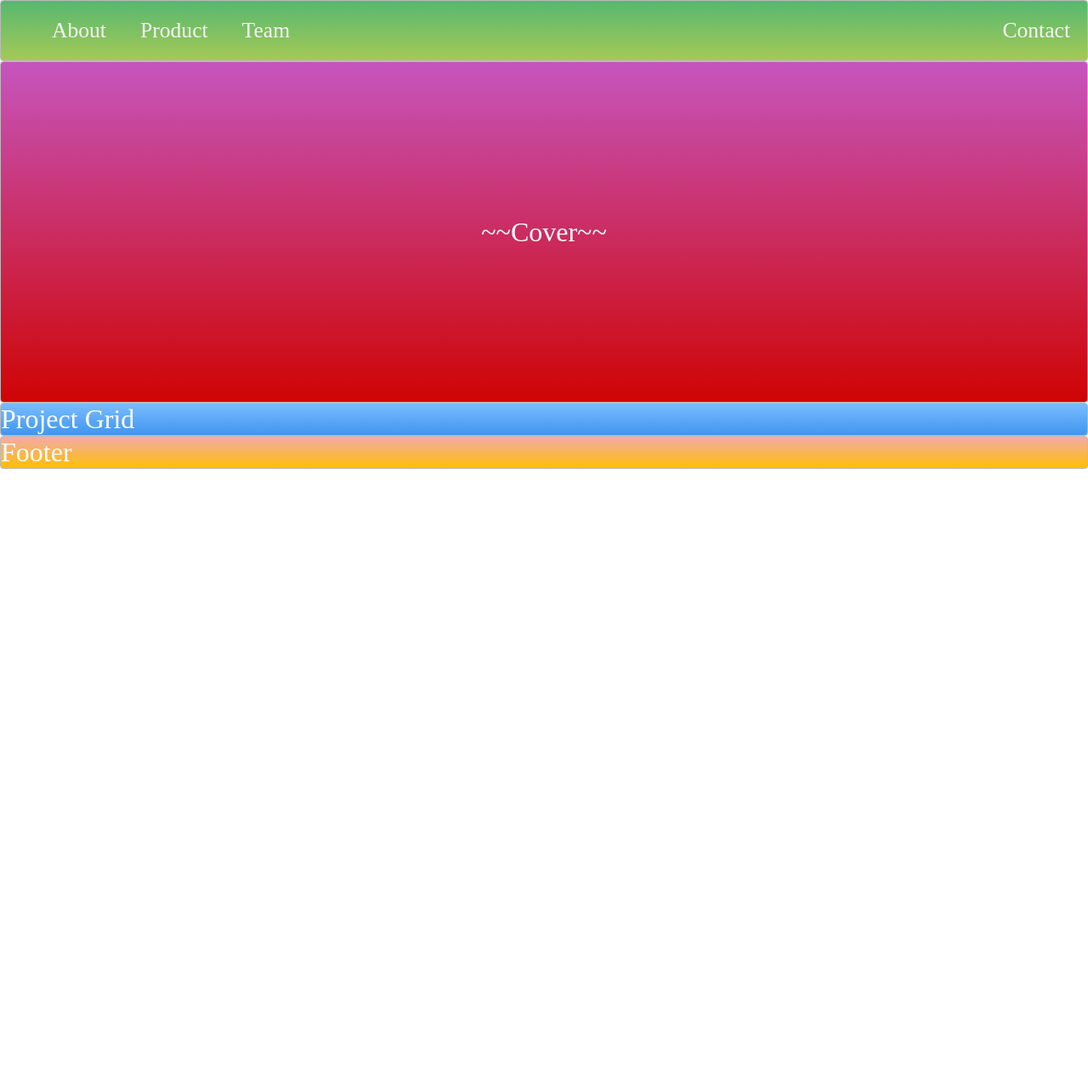
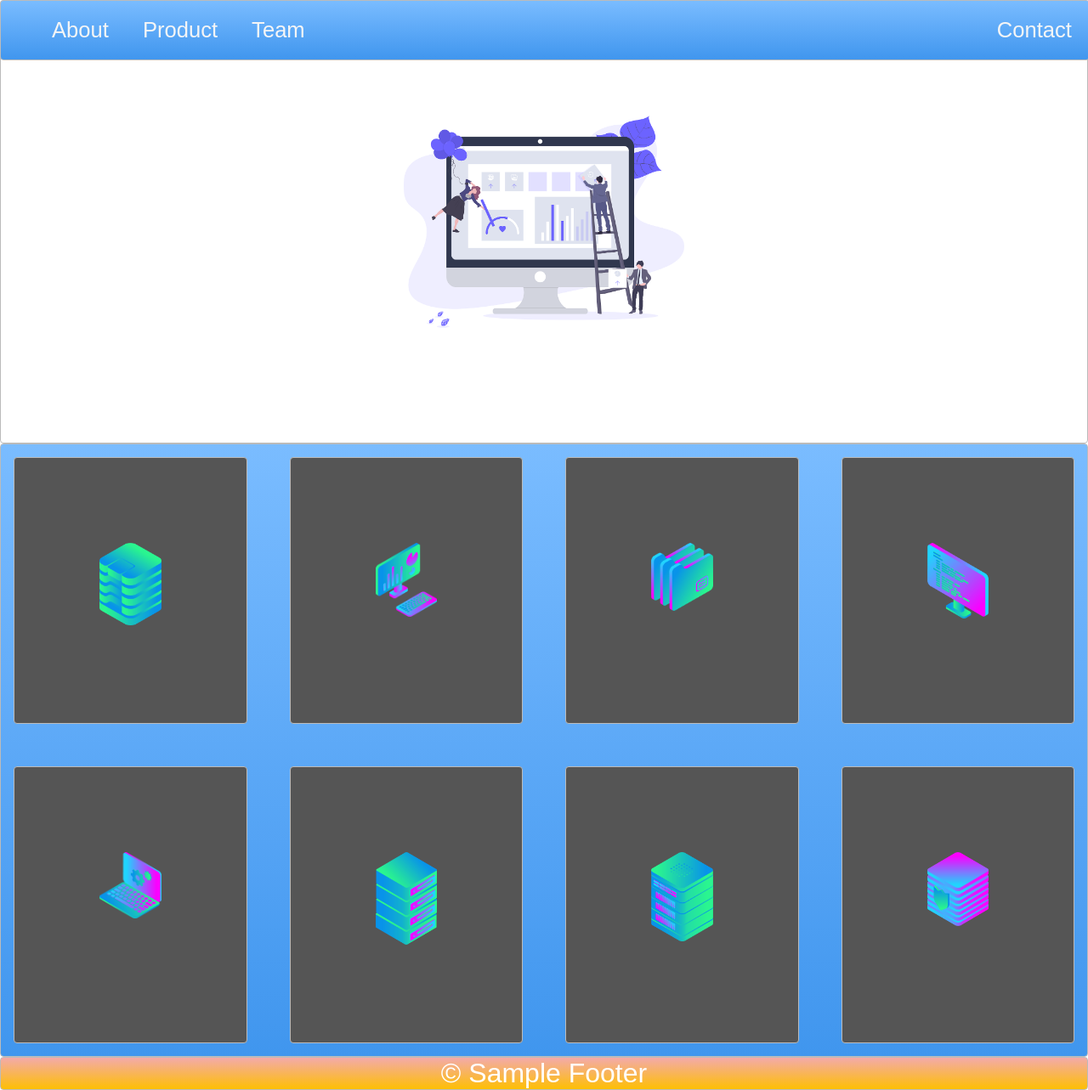
Before and after one commit to amanbijalwan/Webpage-Layout-01, a plain HTML site: page index.html in a window 1280 px wide. Shown: the whole page at 85% size. Before the commit the page ends 800 px from the top, so only its background shows below. Drawn offline with Linux system fonts and the light colour scheme.

Commit message:
Changes to main files, improved layouts.

```diff
--- a/index.html
+++ b/index.html
@@ -5,7 +5,7 @@
   <link rel="stylesheet" type="text/css" href="./style.css">
 </head>
 <body>
-  <nav class="zone green">
+  <nav class="zone blue sticky">
     <ul class="main-nav">
       <li><a href="">About</a></li>
       <li><a href="">Product</a></li>
@@ -13,8 +13,19 @@
       <li class="push"><a href="">Contact</a></li>
     </ul>
   </nav>
-  <div class="container zone red">~~Cover~~</div>
-  <div class="zone blue">Project Grid</div>
-  <div class="zone yellow">Footer</div>
+  <div class="container zone"><img class="cover" src="./img/undraw.png"></div>
+  <div class="zone blue grid-wrapper">
+    <div class="box zone"><img src="./img/data_storage_2_2.png"></div>
+    <div class="box zone"><img src="./img/desktop_analytics_2.png"></div>
+    <div class="box zone"><img src="./img/files_2.png"></div>
+    <div class="box zone"><img src="./img/monitor_coding_2.png"></div>
+    <div class="box zone"><img src="./img/monitor_settings_2.png"></div>
+    <div class="box zone"><img src="./img/server_2_2.png"></div>
+    <div class="box zone"><img src="./img/server_3.png"></div>
+    <div class="box zone"><img src="./img/server_safe_2.png"></div>
+    <!--<div class="box zone"><img src="./img/undraw.png"></div>-->
+
+  </div>
+  <footer class="zone yellow">&copy; Sample Footer</footer>
 </body>
 </html>
--- a/style.css
+++ b/style.css
@@ -1,5 +1,6 @@
 body{
     margin: auto 0;
+    font-family: Arial, Helvetica, sans-serif;
 }
 
 .zone {
@@ -23,6 +24,12 @@ body{
 
 
 /* NAV BAR */
+
+.sticky{
+    position: fixed;
+    top: 0;
+    width: 100%;
+}
 
 .main-nav{
     display: flex;
@@ -51,13 +58,48 @@ a{
     margin-left: auto;
 }
 
+
 /* COVER */
 
 .container{
     display: flex;
     align-items: center;
     justify-content: center;
-    height: 50vh;
+    height: 65vh;
+}
+
+.cover{
+    width: 25rem;
+}
+
+/* GRID */
+
+.grid-wrapper{
+    display: grid;
+    grid-gap: 20px;
+    grid-template-columns: repeat(auto-fill, minmax(300px, 1fr));
+
+}
+
+.box > img{
+    width: 100%;
+}
+
+.box{
+    background-color: #555;
+    padding: 100px;
+    margin: 15px;
+}
+
+footer{
+    text-align: center;
+}
+
+.box:hover {
+    -webkit-transform: rotate(5deg);
+    -moz-transform: rotate(5deg);
+    -o-transform: rotate(5deg);
+    transform: rotate(5deg);
 }
 
 
```
